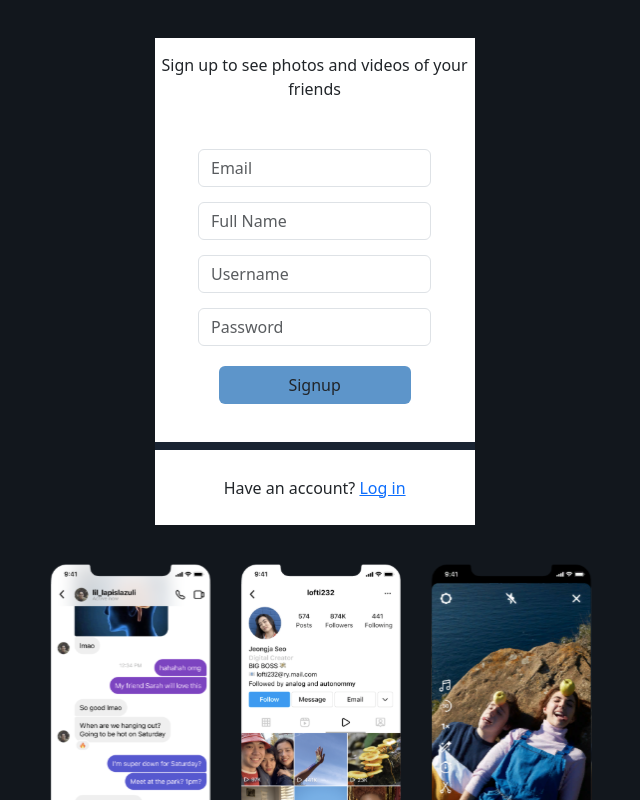
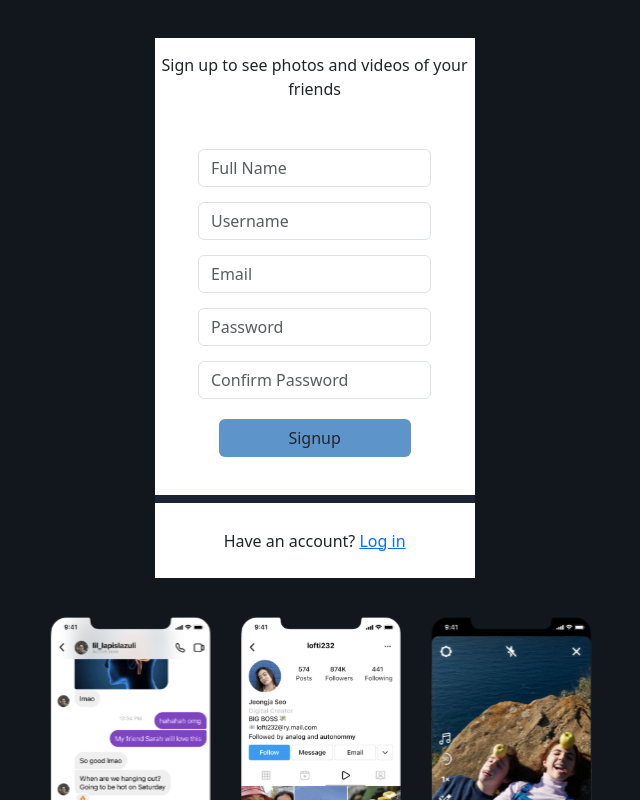
Before and after one commit to Mark500-lang/-photogram-frontend, a React (Create React App) app: page / in a window 1280 px wide. Both pictures are taken after a click on the link "Sign up". Shown: the top 800 px of the page, without its empty margins (319-959 px from the left). Built offline with nearby package versions, Linux system fonts and the light colour scheme; no server answers.

Commit message:
login form

```diff
--- a/package.json
+++ b/package.json
@@ -2,7 +2,7 @@
   "name": "photogram-frontend",
   "version": "0.1.0",
   "private": true,
-  "proxy": "http://127.0.0.1:3000",
+  "proxy": "http://127.0.0.1:9292",
   "dependencies": {
     "bootstrap": "^5.3.0-alpha2",
     "bootstrap-icons": "^1.10.3",
--- a/src/App.js
+++ b/src/App.js
@@ -36,7 +36,6 @@ function App() {
             <Route path='/home/search' element={<Search/>}/>
             <Route path='/home/profile' element={<Profile/>}/>
             <Route path="/home/profile/create-post" element={<CreatePost/>} />
-            <Route path="/home/profile/edit-profile" element={<EditProfile/>} />
             </Route >
       </Routes>
     </BrowserRouter>
@@ -44,3 +43,5 @@ function App() {
 }
 
 export default App;
+
+/*<Route path="/home/profile/edit-profile" element={<EditProfile/>} />*/
--- a/src/components/CreatePost.jsx
+++ b/src/components/CreatePost.jsx
@@ -17,7 +17,9 @@ function CreatePost(){
             body: JSON.stringify(formData),
         })
         .then((response)=> response.json())
-        .then(data=> console.log(data))
+        .then(data=> {
+            alert(data.notice);
+        })
     };
 
     const handleOnChange=(event)=>{
--- a/src/components/EditProfile.jsx
+++ b/src/components/EditProfile.jsx
@@ -8,10 +8,10 @@ function EditProfile({ userProfile, onSubmit }) {
       background_image: "",
       bio: "",
     });
-
+    const userId = 2;
     const handleSubmit = (e) => {
       e.preventDefault();
-      fetch("/user/:id", {
+      fetch(`/user/${userId}`, {
         method: "PATCH",
         headers: {
           "Content-Type": "application/json",
--- a/src/components/Profile.jsx
+++ b/src/components/Profile.jsx
@@ -16,11 +16,11 @@ function Profile({userData}) {
       posts: [
         {
           id: 1,
-          image: "assets/img/img17.jpg",
+          image: "./assets/img/img17.jpg",
         },
         {
           id: 2,
-          image: "assets/img/img19.jpg",
+          image: "./assets/img/img19.jpg",
         },
         {
           id: 3,
--- a/src/components/login/Login.jsx
+++ b/src/components/login/Login.jsx
@@ -1,14 +1,14 @@
 import React, { useState } from "react";
 import { Link } from "react-router-dom";
-import Profile from './Profile';
+import Profile from '../Profile.jsx';
 
-function Login({setIsLoginPage, isLoginPage}){
+function Login({isLoginPage, setIsLoginPage}){
 
     const [userData, setUserData] = useState();
 
     const [formData, setFormData]= useState({
         username: "",
-        password_digest: ""
+        password: ""
     });
 
     const handleSubmit = (e) => {
@@ -21,10 +21,7 @@ function Login({setIsLoginPage, isLoginPage}){
             body: JSON.stringify(formData),
         })
         .then((response)=> response.json())
-        .then(data=> {
-            setUserData(data),
-            <Profile userData={userData}/>
-        })
+        .then(data=> console.log("tyrtyr"))
     };
 
     const handleOnChange=(event)=>{
@@ -53,10 +50,11 @@ function Login({setIsLoginPage, isLoginPage}){
                             <input name='username' type="text" placeholder="Username" value={formData.username} onChange={handleOnChange} className="form-control" />
                         </div>
                         <div className="overlap-text">
-                            <input name='password_digest' type="password" placeholder="Password" value={formData.password_digest} onChange={handleOnChange} className="form-control" />
+                            <input name='password' type="password" placeholder="Password" value={formData.password} onChange={handleOnChange} className="form-control" />
                         </div>
+                        <button type="submit" className="btn">Login</button>
                         <Link to='/home'>
-                            <button type="button" className="btn">Login</button>
+
                         </Link>
                 </form>
             </div>
@@ -71,3 +69,4 @@ function Login({setIsLoginPage, isLoginPage}){
 }
 
 export default Login;
+/*<Profile userData={userData}/>*/
--- a/src/components/login/Signup.jsx
+++ b/src/components/login/Signup.jsx
@@ -1,8 +1,36 @@
-import React from "react";
+import React, { useState } from "react";
 import { Link } from "react-router-dom";
 
 function Signup({setIsLoginPage}){
 
+const initialState = {
+  name: "",
+  username: "",
+  email: "",
+  password: "",
+  password_confirmation: "",
+};
+const [formData, setFormData] = useState(initialState);
+
+  function handleChange(e) {
+    setFormData({
+      ...formData,
+      [e.target.name]: e.target.value,
+    });
+  }
+
+function handleSubmit(e) {
+    e.preventDefault();
+    fetch("/users", {
+      method: "POST",
+      headers: {
+        "Content-Type": "application/json",
+      },
+      body: JSON.stringify(formData),
+    })
+      .then((r) => r.json())
+      .then((newUser) => setFormData(initialState));
+  }
   //to login page change
     const handleClick =(e)=>{
         e.preventDefault()
@@ -12,21 +40,25 @@ function Signup({setIsLoginPage}){
         <div id="wrapper-signup">
             <div className="signup-container">
                 <p>Sign up to see photos and videos of your friends</p>
-                <form className="main-signup" >
+                <form className="main-signup" onSubmit={handleSubmit}>
+
                         <div>
-                            <input type="text" placeholder="Email" className="form-control"/>
+                            <input name="name" type="text" placeholder="Full Name" value={formData.name} onChange={handleChange} className="form-control"/>
                         </div>
                         <div>
-                            <input type="text" placeholder="Full Name" className="form-control"/>
+                            <input name="username" type="text" placeholder="Username" value={formData.username} onChange={handleChange} className="form-control"/>
                         </div>
                         <div>
-                            <input type="text" placeholder="Username" className="form-control"/>
+                            <input name="email" type="text" placeholder="Email" value={formData.email} onChange={handleChange} className="form-control"/>
                         </div>
                         <div>
-                            <input type="password" placeholder="Password" className="form-control"/>
+                            <input name="password" type="password" placeholder="Password" value={formData.password} onChange={handleChange} className="form-control"/>
+                        </div>
+                        <div>
+                            <input name="password_confirmation" type="password" placeholder="Confirm Password" value={formData.password_confirmation} onChange={handleChange} className="form-control"/>
                         </div>
                         <Link to='/home'>
-                            <button type="submit" className="btn" >Signup</button>
+                            <button type="submit" className="btn" onClick={handleSubmit}>Signup</button>
                         </Link>
                 </form>
                 <div className="sub-signup">
@@ -42,32 +74,5 @@ function Signup({setIsLoginPage}){
 
 export default Signup;
 /*
-onSubmit={handleSubmit}
-const initialState = {
-  email: "",
-  name: "",
-  username: "",
-  password: "",
-};
-const [formData, setFormData] = useState(initialState);
 
-  function handleChange(e) {
-    setFormData({
-      ...formData,
-      [e.target.id]: e.target.value,
-    });
-  }
-
-function handleSubmit(e) {
-    e.preventDefault();
-    fetch("/users", {
-      method: "POST",
-      headers: {
-        "Content-Type": "application/json",
-      },
-      body: JSON.stringify(formData),
-    })
-      .then((r) => r.json())
-      .then((newUser) => setFormData(initialState));
-  }
 */
```
